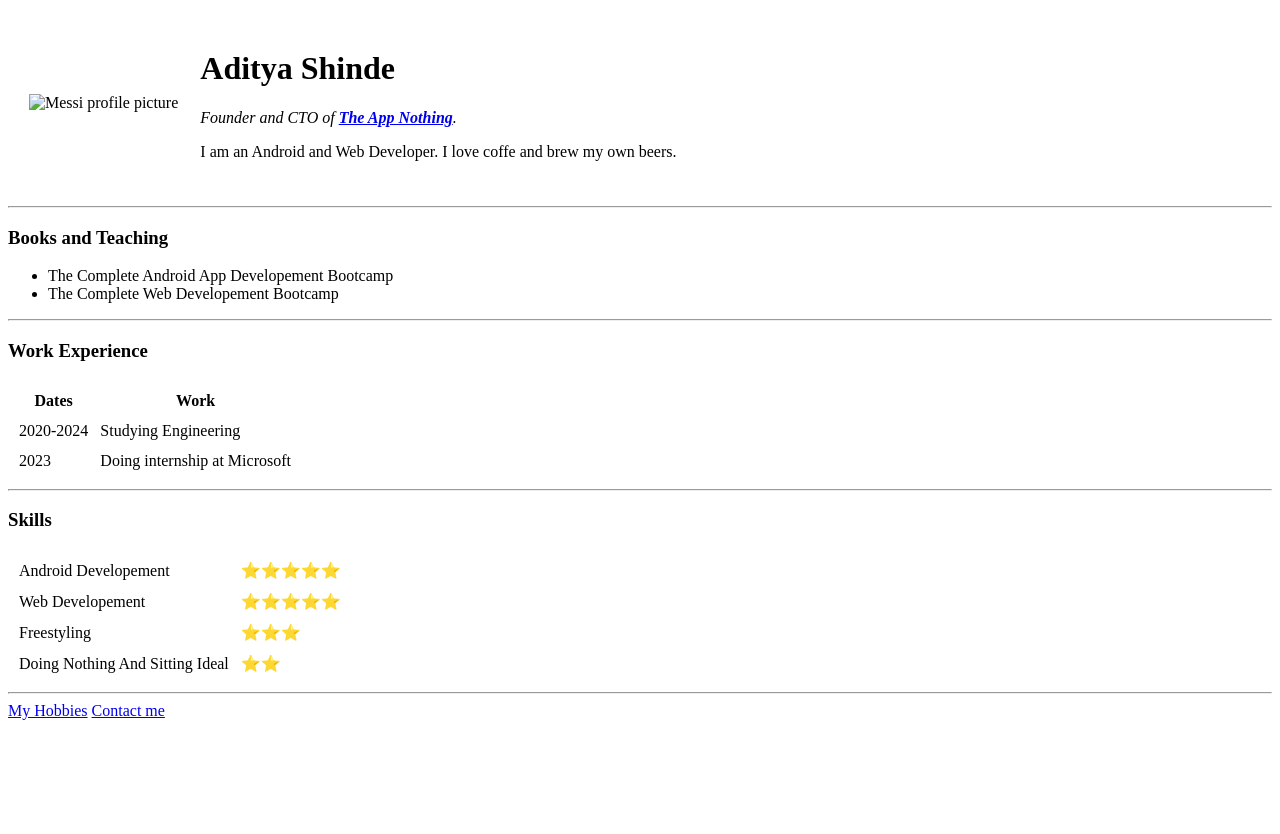
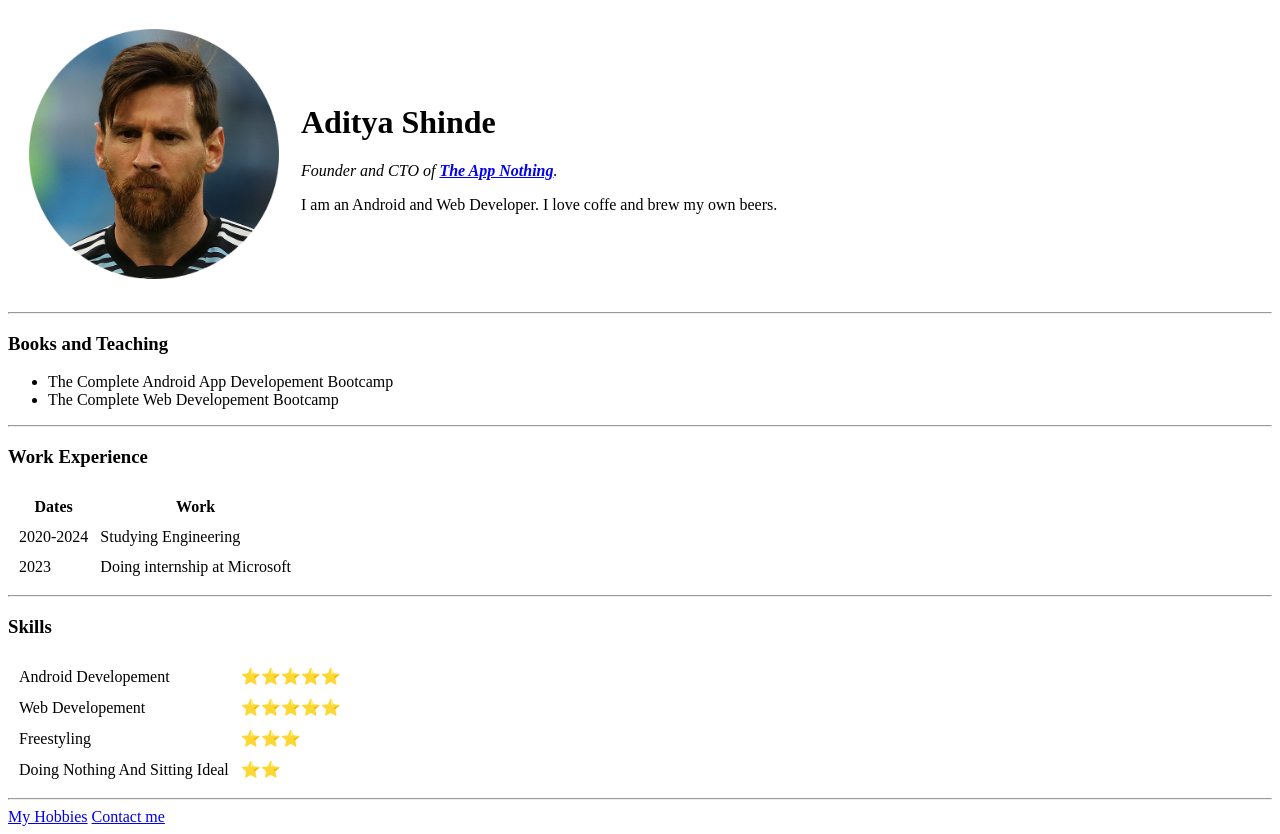
Before and after one commit to AdityaShinde03/cv, a plain HTML site: page index.html in a window 1280 px wide. Before the commit the page ends 800 px from the top, so only its background shows below. Drawn offline with Linux system fonts and the light colour scheme.

Commit message:
Update index.html
update index.html

```diff
--- a/index.html
+++ b/index.html
@@ -9,7 +9,7 @@
       <tr>
         <td>
           <img
-            src="Lionel_Messi-modified.png"
+            src="images/Lionel_Messi-modified.png"
             alt="Messi profile picture"
             width="250"
             height="250"
```
